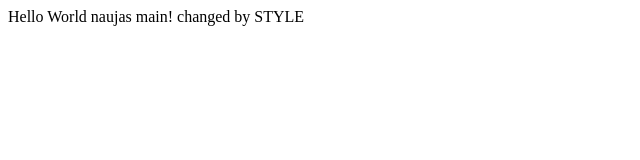
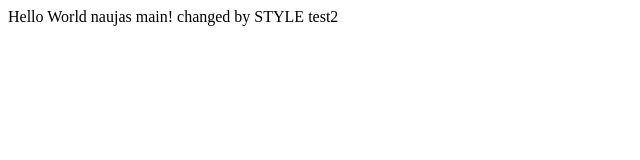
Before and after one commit to AK-KO-LO/ak.github.io, a plain HTML site: page index.html in a window 1280 px wide. Shown: the full height of the page, 0-640 px from the left. Drawn offline with Linux system fonts and the light colour scheme.

Commit message:
Update index.html
added test2

```diff
--- a/index.html
+++ b/index.html
@@ -6,7 +6,7 @@
 </head>
 
 <body>
-    Hello World  naujas main! changed by STYLE
+    Hello World  naujas main! changed by STYLE test2
 </body>
 
 </html>
```
